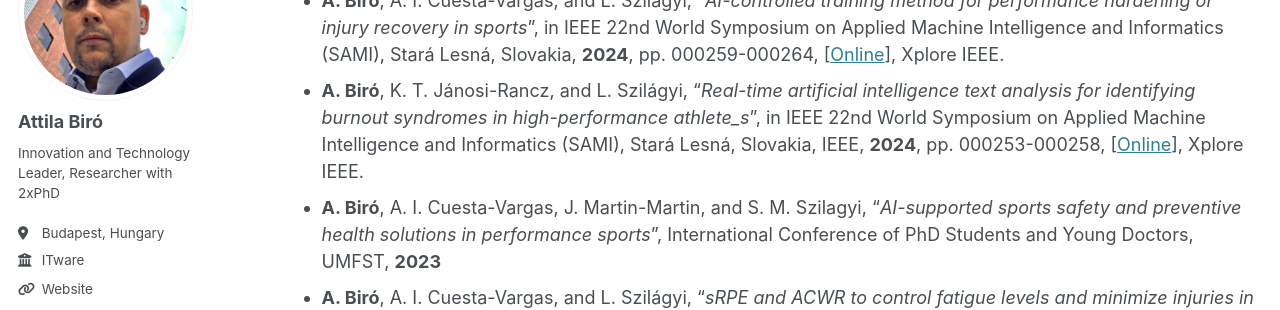
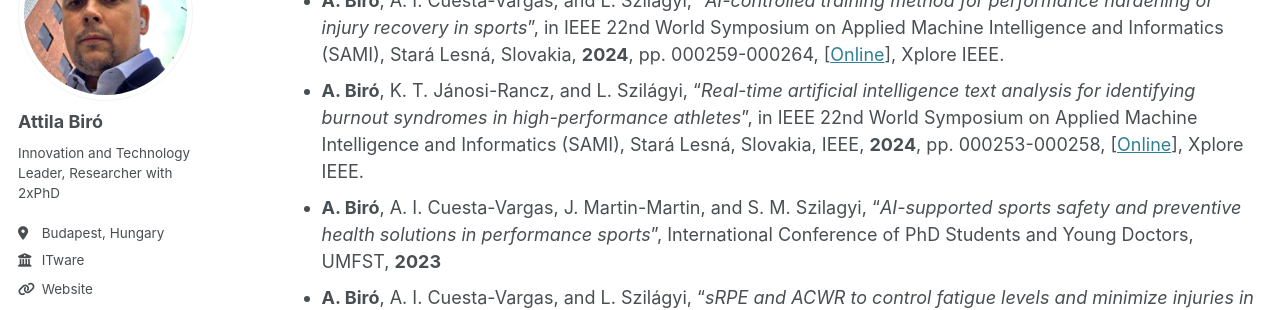
Before and after one commit to biroka/biroka.github.io, a Jekyll site: the page built from _pages/publications.md, in a window 1280 px wide and 900 px high, scrolled down 1386 px. Shown: the part 180-490 px from the top of the window. Built offline with Jekyll 4.4.1, drawn with Linux system fonts in a browser that asks for light colours; some web fonts are replaced.

Commit message:
Update publications.md

```diff
--- a/_pages/publications.md
+++ b/_pages/publications.md
@@ -36,7 +36,7 @@ Conference Papers
 ======
 * **A. Biró**, "_Gamification, GenAI and Reinforcement Learning as Motivational Assets in Performance Sports_", in IEEE 18th International Symposium on Applied Computational Intelligence and Informatics (SACI), Timisoara, Romania, **2024**,  pp. 000315-000320, [<a href="https://doi.org/10.1109/SACI60582.2024.10619802">Online</a>], Xplore IEEE.
 * **A. Biró**, A. I. Cuesta-Vargas, and L. Szilágyi, “_AI-controlled training method for performance hardening or injury recovery in sports_”, in IEEE 22nd World Symposium on Applied Machine Intelligence and Informatics (SAMI), Stará Lesná, Slovakia, **2024**, pp. 000259-000264, [<a href="https://doi.org/10.1109/SAMI60510.2024.10432911">Online</a>], Xplore IEEE.
-* **A. Biró**, K. T. Jánosi-Rancz, and L. Szilágyi, “_Real-time artificial intelligence text analysis for identifying burnout syndromes in high-performance athlete_s_”, in IEEE 22nd World Symposium on Applied Machine Intelligence and Informatics (SAMI), Stará Lesná, Slovakia, IEEE, **2024**, pp. 000253-000258, [<a href="https://doi.org/10.1109/SAMI60510.2024.10432817">Online</a>], Xplore IEEE.
+* **A. Biró**, K. T. Jánosi-Rancz, and L. Szilágyi, “_Real-time artificial intelligence text analysis for identifying burnout syndromes in high-performance athletes_”, in IEEE 22nd World Symposium on Applied Machine Intelligence and Informatics (SAMI), Stará Lesná, Slovakia, IEEE, **2024**, pp. 000253-000258, [<a href="https://doi.org/10.1109/SAMI60510.2024.10432817">Online</a>], Xplore IEEE.
 * **A. Biró**, A. I. Cuesta-Vargas, J. Martin-Martin, and S. M. Szilagyi, “_AI-supported sports safety and preventive health solutions in performance sports_”, International Conference of PhD Students and Young Doctors, UMFST, **2023**
 * **A. Biró**, A. I. Cuesta-Vargas, and L. Szilágyi, “_sRPE and ACWR to control fatigue levels and minimize injuries in performance sports_”, in 2023 IEEE International Conference on Systems, Man, and Cybernetics (SMC), Honolulu, Oahu, HI, USA, IEEE, **2023**, pp. 2808-2813, [<a href="https://doi.org/10.1109/SMC53992.2023.10394349">Online</a>], Xplore IEEE.
 * **A. Biró**, A. I. Cuesta-Vargas, and S. M. Szilágyi, “_Real-time disease and COVID-19 detection pipeline from voice for performance sports_”, in 2023 IEEE International Conference on Systems, Man, and Cybernetics (SMC), Honolulu, Oahu, HI, USA, IEEE, **2023**, pp. 2309-2314, [<a href="https://doi.org/10.1109/SMC53992.2023.10394396">Online</a>], Xplore IEEE.
```
